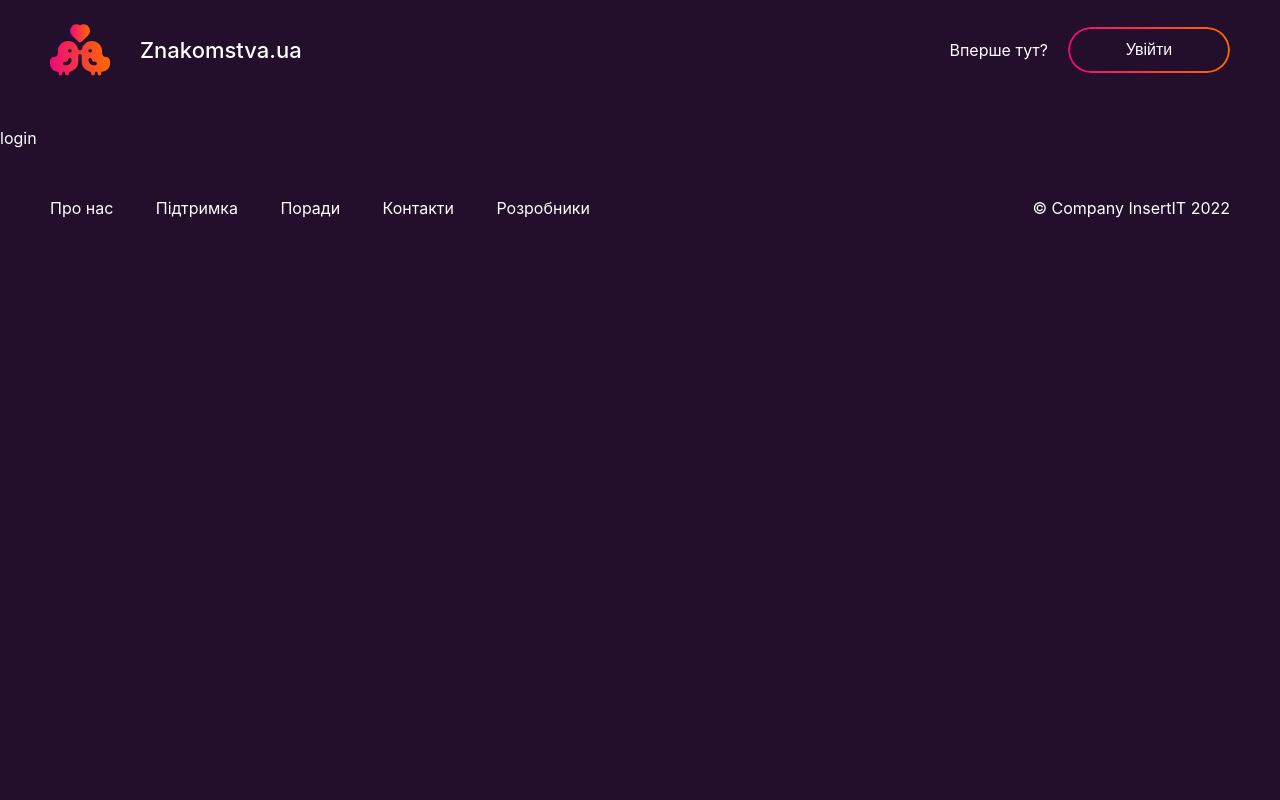
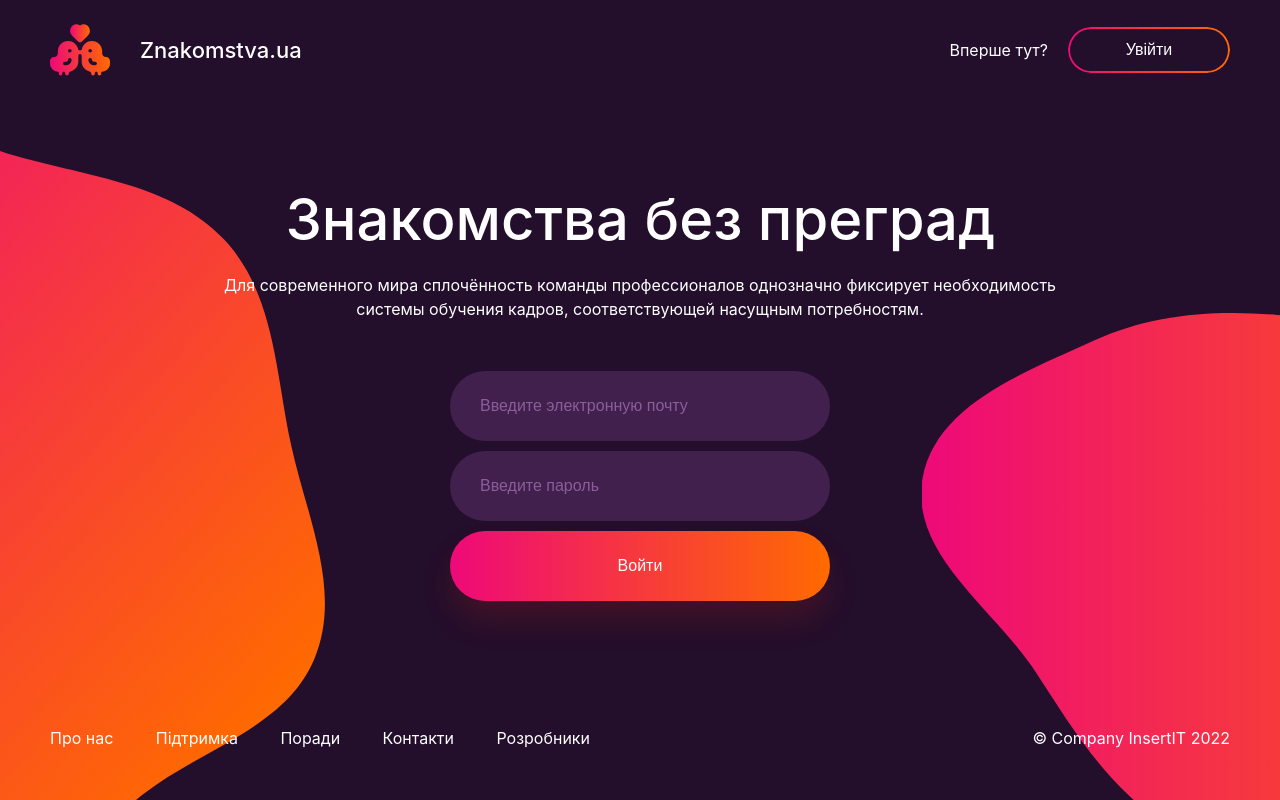
Before and after one commit to Aneckon/Znakomstva, a React (Create React App) app: page /login in a window 1280 px wide. Built offline with nearby package versions, Linux system fonts and the light colour scheme.

Commit message:
Component: login: done, fix

```diff
--- a/src/components/button/button.scss
+++ b/src/components/button/button.scss
@@ -75,6 +75,37 @@
   font-size: 16px;
   line-height: 150%;
 
+  &__auth {
+    max-width: 380px;
+    width: 100%;
+    margin: 0 auto;
+    height: 70px;
+    background: linear-gradient(90deg, #ee0979 0%, #ff6a00 100%);
+    box-shadow: 0px 20px 30px rgba(179, 34, 31, 0.2);
+    border-radius: 500px;
+    display: flex;
+    justify-content: center;
+    align-items: center;
+    color: #ffffff;
+    font-weight: 500;
+    font-size: 16px;
+    line-height: 150%;
+
+    &:hover {
+      background: linear-gradient(90deg, #ffc700 0%, #ff005c 100%);
+    }
+
+    @media (max-width: 1200px) {
+      width: 202px;
+      height: 56px;
+    }
+    @media (max-width: 425px) {
+      max-width: 100%;
+      width: 100%;
+      margin-left: 0;
+    }
+  }
+
   @media (max-width: 1200px) {
     width: 202px;
     height: 56px;
--- a/src/components/footer/footer.scss
+++ b/src/components/footer/footer.scss
@@ -1,5 +1,6 @@
 .footer {
   padding: 50px 0;
+  width: 100%;
 
   @media (max-width: 1200px) {
     padding: 30px 0;
--- a/src/components/header/header.tsx
+++ b/src/components/header/header.tsx
@@ -20,7 +20,12 @@ export const Header = () => {
           : 'header'
       }>
       <div className="container">
-        <div className="header__content">
+        <div
+          className={
+            location.pathname !== locationRegister && location.pathname !== locationLogin
+              ? 'header__content'
+              : 'header__content header__content-text'
+          }>
           <div className="header__logo">
             <NavLink to="/">
               <img src="/assets/logo.svg" alt="" />
--- a/src/components/input/input.tsx
+++ b/src/components/input/input.tsx
@@ -7,11 +7,12 @@ interface InputProps {
   value: string;
   onChange: (e: any) => void;
   type: string;
+  className: string;
 }
 
-export const Input: FC<InputProps> = ({ value, onChange, placeholder, type }) => {
+export const Input: FC<InputProps> = ({ className, value, onChange, placeholder, type }) => {
   return (
-    <div className="input">
+    <div className={className}>
       <input type={type} placeholder={placeholder} value={value} onChange={onChange} />
     </div>
   );
--- a/src/components/login/login.scss
+++ b/src/components/login/login.scss
@@ -0,0 +1,124 @@
+.login {
+  display: flex;
+  align-items: center;
+  justify-content: center;
+
+  &::after {
+    content: '';
+    position: absolute;
+    left: 0;
+    bottom: 0;
+    width: 525px;
+    height: 1090px;
+    background: url('../../../public/assets/auth/decor1.svg') no-repeat center;
+    background-size: cover;
+    z-index: -1;
+    @media (max-width: 1920px){
+      width: 385px;
+      height: 790px;
+    }
+    @media (max-width: 1500px) {
+      width: 325px;
+      height: 620px;
+    }
+    @media (max-width: 1300px) {
+      width: 325px;
+      height: 700px;
+    }
+    @media (max-width: 1100px) {
+      width: 225px;
+      height: 500px;
+    }
+    @media (max-width: 992px) {
+      top: 0;
+      bottom: auto;
+      width: 185px;
+      height: 600px;
+      background-size: 100% 100%;
+    }
+  }
+  &::before {
+    content: '';
+    position: absolute;
+    right: 0;
+    bottom: 0;
+    width: 508px;
+    height: 687px;
+    background: url('../../../public/assets/auth/decor2.svg') no-repeat center;
+    background-size: cover;
+    z-index: -1;
+    @media (max-width: 1500px) {
+      width: 418px;
+      height: 567px;
+    }
+    @media (max-width: 1300px) {
+      width: 358px;
+      height: 487px;
+    }
+    @media (max-width: 1100px) {
+      width: 308px;
+      height: 417px;
+    }
+    @media (max-width: 992px) {
+      bottom: 0;
+      width: 185px;
+      height: 417px;
+      background-size: 100% 100%;
+    }
+  }
+
+  &__content {
+    max-width: 840px;
+    width: 100%;
+    margin: 0 auto;
+    height: 100%;
+    text-align: center;
+
+    &-title {
+      margin-bottom: 50px;
+      h1 {
+        font-style: normal;
+        font-weight: 500;
+        font-size: 60px;
+        line-height: 150%;
+        color: #ffffff;
+        margin-bottom: 10px;
+
+        @media (max-width: 1400px) {
+          font-size: 58px;
+        }
+        @media (max-width: 1200px) {
+          font-size: 54px;
+        }
+        @media (max-width: 990px) {
+          font-size: 50px;
+        }
+        @media (max-width: 720px) {
+          font-size: 46px;
+        }
+        @media (max-width: 565px) {
+          font-size: 42px;
+          line-height: 100%;
+        }
+        @media (max-width: 465px) {
+          font-size: 38px;
+        }
+      }
+      p {
+        font-style: normal;
+        font-weight: 400;
+        font-size: 16px;
+        line-height: 150%;
+        color: #ffffff;
+
+        @media (max-width: 990px) {
+          font-size: 14px;
+        }
+      }
+    }
+    .input {
+      margin: 0 auto;
+      margin-bottom: 10px;
+    }
+  }
+}
--- a/src/components/login/login.tsx
+++ b/src/components/login/login.tsx
@@ -1,5 +1,45 @@
 import React from 'react';
 
+import { Input, Button } from '..';
+
+import './login.scss';
+
 export const Login = () => {
-  return <form className="login">login</form>;
+  return (
+    <div className="login">
+      <div className="container">
+        <div className="login__content">
+          <div className="login__content-title">
+            <h1>Знакомства без преград</h1>
+            <p>
+              Для современного мира сплочённость команды профессионалов однозначно фиксирует
+              необходимость системы обучения кадров, соответствующей насущным потребностям.
+            </p>
+          </div>
+          <form className="login__content-from">
+            <div className="login__content-from__input">
+              <Input
+                className="input input__auth"
+                placeholder="Введите электронную почту"
+                value={''}
+                onChange={(e) => e.target.value}
+                type={''}
+              />
+            </div>
+            <div className="login__content-from__input">
+              <Input
+                className="input input__auth"
+                placeholder="Введите пароль"
+                value={''}
+                onChange={(e) => e.target.value}
+                type={''}
+              />
+              <div className="login__content-from__show"></div>
+            </div>
+            <Button className="button__auth">Войти</Button>
+          </form>
+        </div>
+      </div>
+    </div>
+  );
 };
--- a/src/components/profile/profile.scss
+++ b/src/components/profile/profile.scss
@@ -1,4 +1,10 @@
 .profile {
+  margin-top: 30px;
+  width: 100%;
+
+  @media (max-width: 824px){
+    margin-top: 20px;
+  }
   &__wrraper {
     display: flex;
     align-items: start;
--- a/src/components/profileForm/profileForm.tsx
+++ b/src/components/profileForm/profileForm.tsx
@@ -11,22 +11,22 @@ export const ProfileForm = () => {
         <p>Основна інформація</p>
         <div className="profile__content-form__items">
           <p>Ім'я</p>
-          <Input type="text" placeholder="Ваше имя" value="" onChange={() => console.log()} />
+          <Input className='input input__profile' type="text" placeholder="Ваше имя" value="" onChange={() => console.log()} />
         </div>
         <div className="profile__content-form__items">
           <p>Дата народження</p>
-          <Input type="date" placeholder="Місяц" value="" onChange={() => console.log()} />
+          <Input className='input input__profile' type="date" placeholder="Місяц" value="" onChange={() => console.log()} />
         </div>
         <div className="profile__content-form__items">
           <p>Стать</p>
           <div className="profile__content-form__checkbox">
-            <Input
+            <Input className='input input__profile'
               type="checkbox"
               placeholder="Мета знайомства"
               value=""
               onChange={() => console.log()}
             />
-            <Input
+            <Input className='input input__profile'
               type="checkbox"
               placeholder="Мета знайомства"
               value=""
@@ -39,23 +39,23 @@ export const ProfileForm = () => {
         <p>Особиста інформація</p>
         <div className="profile__content-form__items">
           <p>Зріст</p>
-          <Input type="text" placeholder="Зріст" value="" onChange={() => console.log()} />
+          <Input className='input input__profile' type="text" placeholder="Зріст" value="" onChange={() => console.log()} />
         </div>
         <div className="profile__content-form__items">
           <p>Вага</p>
-          <Input type="text" placeholder="Вага" value="" onChange={() => console.log()} />
+          <Input className='input input__profile' type="text" placeholder="Вага" value="" onChange={() => console.log()} />
         </div>
         <div className="profile__content-form__items">
           <p>Колір волосся</p>
-          <Input type="text" placeholder="Колір волосся" value="" onChange={() => console.log()} />
+          <Input className='input input__profile' type="text" placeholder="Колір волосся" value="" onChange={() => console.log()} />
         </div>
         <div className="profile__content-form__items">
           <p>Колір очей</p>
-          <Input type="text" placeholder="Колір очей" value="" onChange={() => console.log()} />
+          <Input className='input input__profile' type="text" placeholder="Колір очей" value="" onChange={() => console.log()} />
         </div>
         <div className="profile__content-form__items">
           <p>Мета знайомства</p>
-          <Input
+          <Input className='input input__profile'
             type="text"
             placeholder="Мета знайомства"
             value=""
@@ -64,18 +64,18 @@ export const ProfileForm = () => {
         </div>
         <div className="profile__content-form__items">
           <p>Про себе</p>
-          <Input type="text" placeholder="Про себе" value="" onChange={() => console.log()} />
+          <Input className='input input__profile' type="text" placeholder="Про себе" value="" onChange={() => console.log()} />
         </div>
       </div>
       <div className="profile__content-form__item">
         <p>Аккаунт</p>
         <div className="profile__content-form__items">
           <p>E-mail</p>
-          <Input type="text" placeholder="Введите e-mail" value="" onChange={() => console.log()} />
+          <Input className='input input__profile' type="text" placeholder="Введите e-mail" value="" onChange={() => console.log()} />
         </div>
         <div className="profile__content-form__items">
           <p>Пароль</p>
-          <Input type="text" placeholder="Введите пароль" value="" onChange={() => console.log()} />
+          <Input className='input input__profile' type="text" placeholder="Введите пароль" value="" onChange={() => console.log()} />
         </div>
       </div>
       <Button className="button">Зберегти</Button>
--- a/src/index.scss
+++ b/src/index.scss
@@ -137,6 +137,13 @@ table {
   border-collapse: collapse;
   border-spacing: 0;
 }
+.app{
+  display: flex;
+  align-items: center;
+  flex-direction: column;
+  justify-content: space-between;
+  height: 100vh;
+}
 .container {
   max-width: 1220px;
   width: 100%;
```
Also changed, not shown: src/components/header/header.scss (+21 -9 lines), src/components/input/input.scss (+10 -8 lines), public/assets/auth/decor1.svg (added), public/assets/auth/decor2.svg (added).
